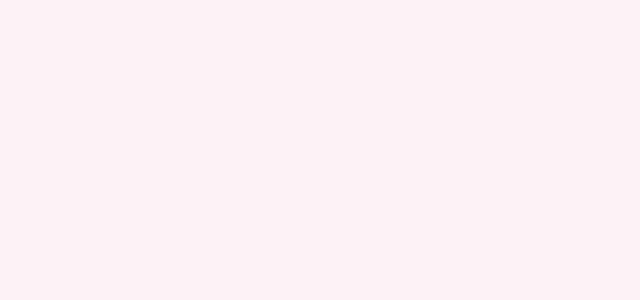
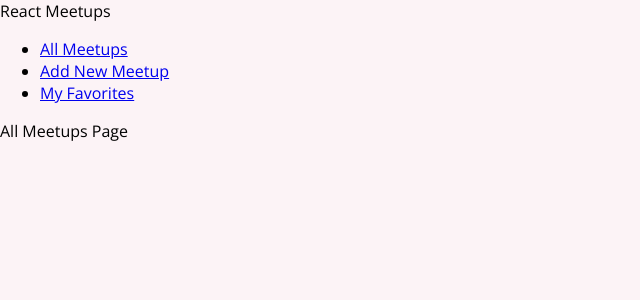
Before and after one commit to Stav93/React-Practice---Meet-Up-Demo-App, a React (Create React App) app: page / in a window 1280 px wide. Shown: the top 300 px of the page, without its empty margins (0-640 px from the left). Built offline with nearby package versions, Linux system fonts and the light colour scheme.

Commit message:
adding Links

```diff
--- a/src/App.js
+++ b/src/App.js
@@ -1,5 +1,26 @@
+import { Route, Switch } from "react-router-dom";
+import AllMeetupsPage from "./pages/AllMeetups";
+import NewMeetupPage from "./pages/NewMeetup";
+import FavoritesPage from "./pages/Favorites";
+import MainNavigation from "./components/layout/MainNavigation";
+
 function App() {
-  return <div></div>;
+  return (
+    <>
+      <MainNavigation />
+      <Switch>
+        <Route path="/" exact>
+          <AllMeetupsPage />
+        </Route>
+        <Route path="/new-meetup">
+          <NewMeetupPage />
+        </Route>
+        <Route path="/favorites">
+          <FavoritesPage />
+        </Route>
+      </Switch>
+    </>
+  );
 }
 
 export default App;
--- /dev/null
+++ b/src/components/layout/MainNavigation.jsx
@@ -0,0 +1,25 @@
+import React from "react";
+import { Link } from "react-router-dom";
+
+function MainNavigation() {
+  return (
+    <header>
+      <div>React Meetups</div>
+      <nav>
+        <ul>
+          <li>
+            <Link to="/">All Meetups</Link>
+          </li>
+          <li>
+            <Link to="new-meetup">Add New Meetup</Link>
+          </li>
+          <li>
+            <Link to="favorites">My Favorites</Link>
+          </li>
+        </ul>
+      </nav>
+    </header>
+  );
+}
+
+export default MainNavigation;
```
Also changed, not shown: src/components/layout/MainNavigation.module.css (added).
